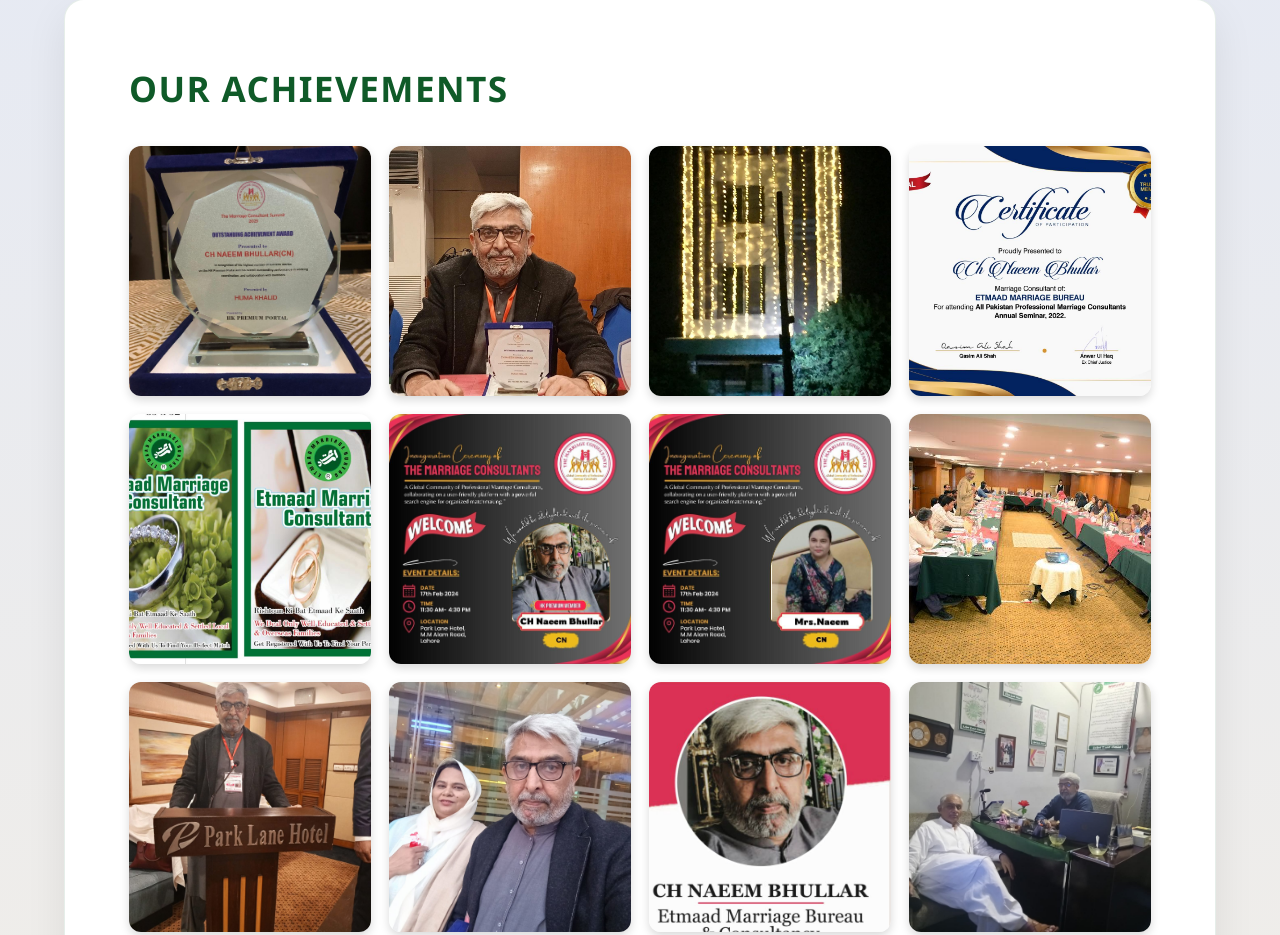
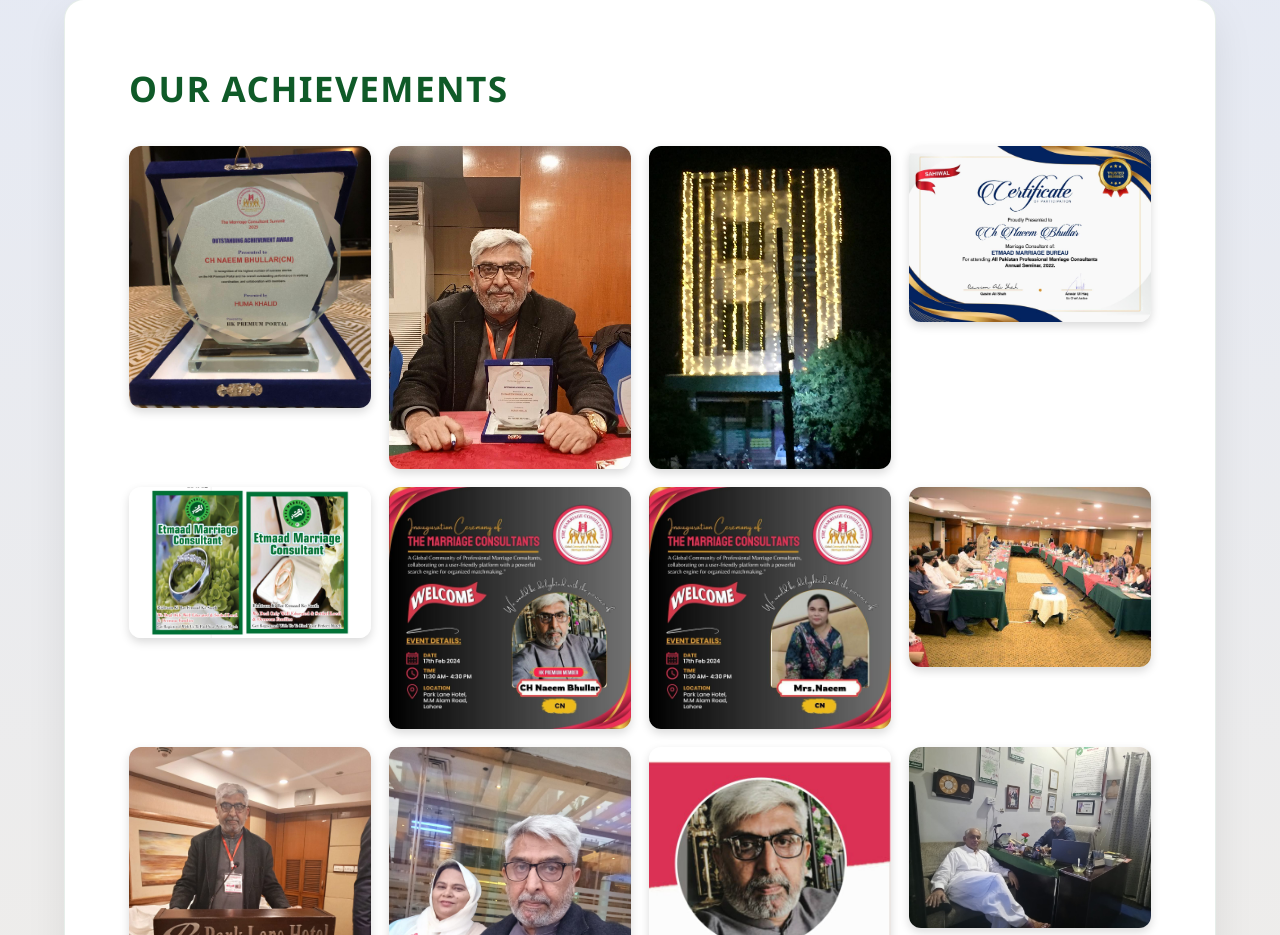
Before and after one commit to Ayesha497-creator/EtmaadMarriagebuearo, a plain HTML site: page index.html in a window 1280 px wide. Shown: the part 1310-2245 px from the top of the page. Drawn offline with Linux system fonts and the light colour scheme.

```diff
--- a/index.html
+++ b/index.html
@@ -343,8 +343,8 @@ cream: #f5efe3;
 
 .achievements-grid img {
   width: 100%;
-  height: 250px;
-  object-fit: cover;
+  height: auto;          /* auto height for full image */
+  object-fit: contain;   /* ensures entire image fits in container */
   border-radius: 12px;
   box-shadow: 0 4px 10px rgba(0,0,0,0.15);
   transition: transform 0.3s ease, box-shadow 0.3s ease;
```
